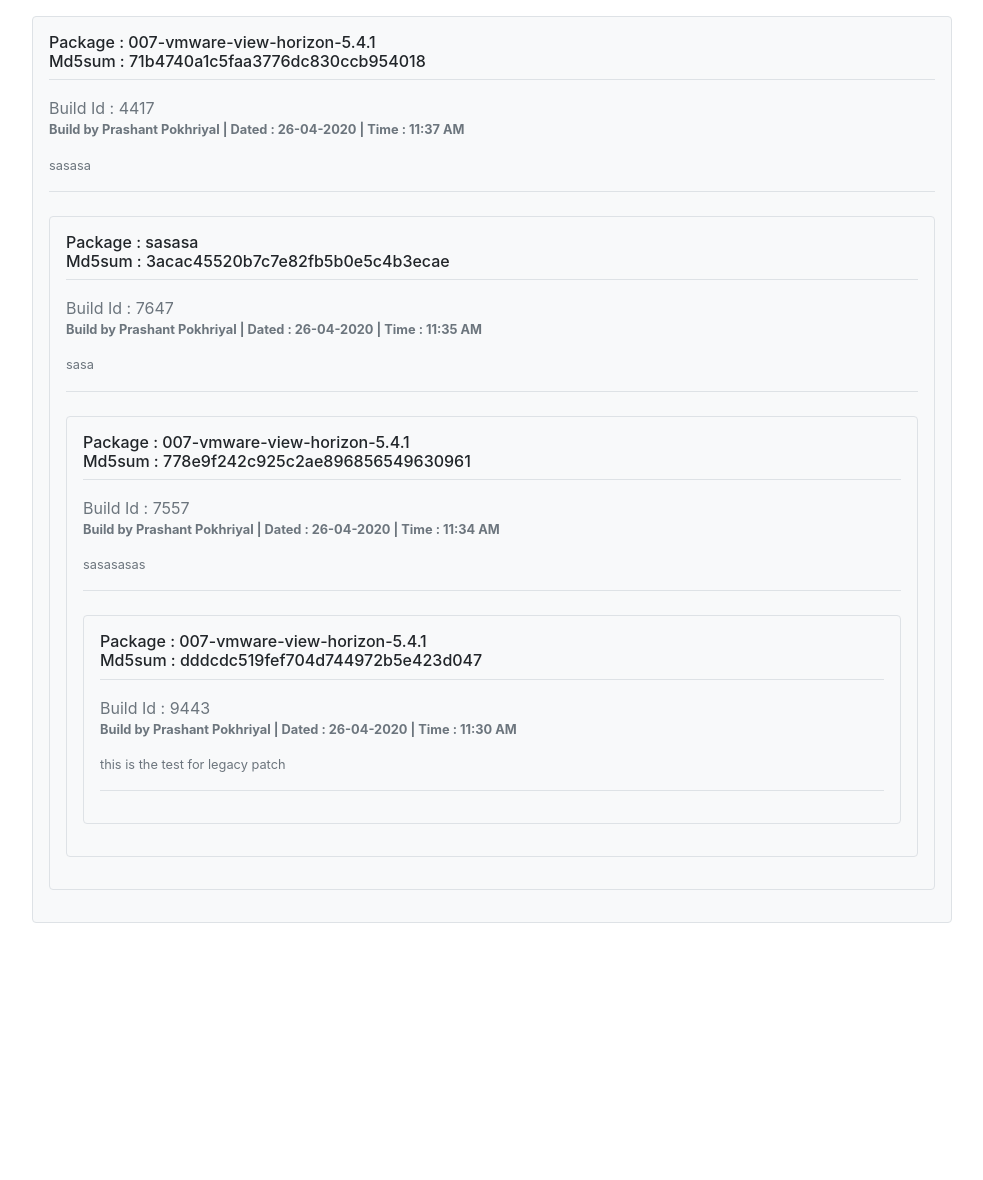
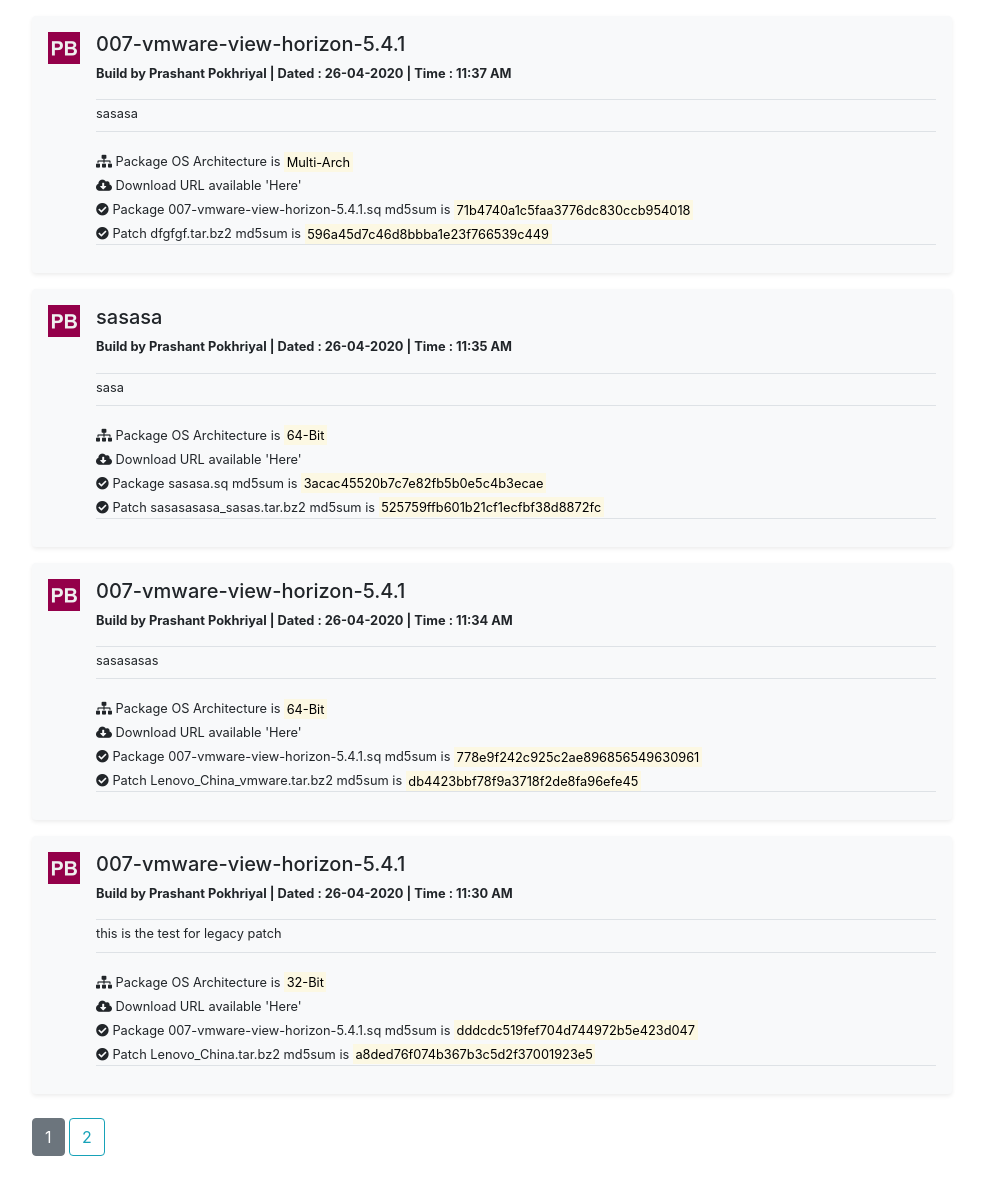
Before and after one commit to ppokhriyal/WebAccessBuild, a Flask app: page /pb_home in a window 1280 px wide. Shown: the part 167-1347 px from the top of the page, without its empty margins (148-1131 px from the left). Before the commit the page ends 1090 px from the top, so only its background shows below. Run offline with Flask 2, Linux system fonts and the light colour scheme; data comes from the database, SQL or seed files in the repository; both versions use the stored data as it was after the commit; some libraries are stand-ins or nearby versions.

Commit message:
WebAccessBuild

```diff
--- a/webaccessbuild/forms.py
+++ b/webaccessbuild/forms.py
@@ -46,6 +46,7 @@ class PBBuildForm(FlaskForm):
 	pb_rawpkgpath = StringField('Package Structure',validators=[DataRequired()])
 	pb_needpatch = BooleanField('Required Patch')
 	pb_patchtype = SelectField('Patch Format',choices=[('Current Patch','Current Patch'),('Legacy Patch','Legacy Patch')])
+	pb_patchname = StringField('Patch Name')
 	pb_removepkg = TextAreaField('Remove Packages')
 	pb_install_script = TextAreaField('Install Script')
 	pb_submit = SubmitField('Build')
--- a/webaccessbuild/models.py
+++ b/webaccessbuild/models.py
@@ -28,6 +28,7 @@ class PB(db.Model):
 	id = db.Column(db.Integer,primary_key=True)
 	pb_buildid = db.Column(db.Integer,unique=True,nullable=False)
 	pb_pkgname = db.Column(db.String(60),nullable=False)
+	pb_patchname = db.Column(db.String(60))
 	pb_date_posted = db.Column(db.DateTime(),nullable=False,default=datetime.now)
 	pb_description = db.Column(db.Text,nullable=False)
 	pb_os_arch = db.Column(db.Text,nullable=False)
--- a/webaccessbuild/routes.py
+++ b/webaccessbuild/routes.py
@@ -33,7 +33,7 @@ def pb_home():
     pb_page = request.args.get('page',1,type=int)
     pb_package = PB.query.order_by(PB.pb_date_posted.desc()).paginate(page=pb_page,per_page=4)
 
-    return render_template('pb_home.html',title='Package Builder',pb_pkg_count=pb_pkg_count,pb_package=pb_package)
+    return render_template('pb_home.html',title='Package Builder',pb_pkg_count=pb_pkg_count,pb_package=pb_package,pb_page=pb_page)
 
 
 #PB Add Remote Host Node
@@ -134,6 +134,7 @@ def pb_newbuild():
         cmd_md5sum = "md5sum "+pb_pkgbuildpath+'/'+str(form.pb_pkgbuildid.data)+'/'+str(form.pb_osarch.data)+'/'+str(form.pb_pkgname.data).casefold().split(':')[0]+'/'+str(form.pb_pkgname.data).casefold().split(':')[1]+'.sq'
         proc = subprocess.Popen(cmd_md5sum,shell=True,stdout=subprocess.PIPE,stderr=subprocess.PIPE)
         o,e = proc.communicate()
+        pb_pkg_md5sum = o.decode('utf-8').split(' ')[0]
 
         #Remove sq after download
         stdin,stdout,stderr = client.exec_command("rm -rf  "+form.pb_rawpkgpath.data+"/"+str(form.pb_pkgname.data).casefold().split(':')[1]+'.sq')
@@ -207,22 +208,123 @@ def pb_newbuild():
                 subprocess.call(["chmod -R 755 "+pb_pkgbuildpath+str(form.pb_pkgbuildid.data)],shell=True)
 
                 #Build Final Patch Tar
-                patch_name = form.pb_pkgname.data.split(':')[1]+'.tar.bz2'
+                patch_name = form.pb_patchname.data.replace(' ','_')+'.tar.bz2'
                 tar_file_path = pb_pkgbuildpath+str(form.pb_pkgbuildid.data)+'/Patch/'+patch_name
                 tar = tarfile.open(tar_file_path,mode='w:bz2')
                 os.chdir(pb_pkgbuildpath+str(form.pb_pkgbuildid.data)+'/Patch/')
                 tar.add(".")
                 tar.close()
 
+                #Damage Patch
+                cmd = "damage corrupt "+pb_pkgbuildpath+str(form.pb_pkgbuildid.data)+'/Patch/'+patch_name+" 1"
+                proc = subprocess.Popen(cmd,shell=True,stdout=subprocess.PIPE,stderr=subprocess.PIPE)
+                o,e = proc.communicate()
 
+                #MD5SUM of Patch
+                cmd = "md5sum "+pb_pkgbuildpath+str(form.pb_pkgbuildid.data)+'/Patch/'+patch_name
+                proc = subprocess.Popen(cmd,shell=True,stdout=subprocess.PIPE,stderr=subprocess.PIPE)
+                o,e = proc.communicate()
+                pb_patch_md5sum = o.decode('utf-8').split(' ')[0]
 
+                #Update DataBase
+                update_db = PB(pb_buildid=form.pb_pkgbuildid.data,pb_pkgname=form.pb_pkgname.data.split(':')[1],pb_patchname=form.pb_patchname.data.replace(' ','_'),pb_description=form.pb_pkgdescription.data,
+                    pb_os_arch=form.pb_osarch.data,pb_md5sum_pkg=pb_pkg_md5sum,pb_md5sum_patch=pb_patch_md5sum,pb_author=current_user)
+                db.session.add(update_db)
+                db.session.commit()
 
             else:
                 #Legacy patch selected
                 os.makedirs(pb_pkgbuildpath+str(form.pb_pkgbuildid.data)+'/Patch/root/firmware_update/add-pkg')
+                #copy the new build package
+                cmd = "cp -pa "+pb_pkgbuildpath+str(form.pb_pkgbuildid.data)+'/'+str(form.pb_osarch.data)+'/'+str(form.pb_pkgname.data).casefold().split(':')[0]+'/'+str(form.pb_pkgname.data).casefold().split(':')[1]+'.sq'+" "+pb_pkgbuildpath+str(form.pb_pkgbuildid.data)+'/Patch/root/firmware_update/add-pkg/'+str(form.pb_pkgname.data).casefold().split(':')[0]+':'+str(form.pb_pkgname.data).casefold().split(':')[1]+'.sq'
+                proc = subprocess.Popen(cmd,shell=True,stdout=subprocess.PIPE,stderr=subprocess.PIPE)
+                o,e = proc.communicate()
+                #Check for remove packages and files
+                if len(form.pb_removepkg.data) != 0:
+                    remove_pkgs = form.pb_removepkg.data.split(':')
+                    try:
+                        for i in remove_pkgs:
+                            #Check for prefix
+                            prefix = i.split('-',1)
+                            if prefix[0].casefold() not in ['core','basic','apps']:
+                                flash(f'Missing Prefix in {prefix[0]},while removing package','danger')
+                                return redirect(url_for('pb_home'))
+
+                            os.makedirs(pb_pkgbuildpath+str(form.pb_pkgbuildid.data)+'/Patch/root/firmware_update/delete-pkg')
+
+                            if prefix[0].casefold() == 'core':
+                                Path(pb_pkgbuildpath+str(form.pb_pkgbuildid.data)+'/Patch/root/firmware_update/delete-pkg/core:'+prefix[1]).touch()
+
+                            if prefix[0].casefold() == 'basic':
+                                Path(pb_pkgbuildpath+str(form.pb_pkgbuildid.data)+'/Patch/root/firmware_update/delete-pkg/basic:'+prefix[1]).touch()
+
+                            if prefix[0].casefold() == 'apps':
+                                Path(pb_pkgbuildpath+str(form.pb_pkgbuildid.data)+'/Patch/root/firmware_update/delete-pkg/apps:'+prefix[1]).touch()
+
+                    except Exception as ee:
+                        print(ee)
+
+                #Check if Install script is empty
+                if len(form.pb_install_script.data) != 0:
+
+                    install_script = form.pb_install_script.data.split(' ')
+                    f = open(pb_pkgbuildpath+str(form.pb_pkgbuildid.data)+'/Patch/root/install',"a+")
+                    f.write("#!/bin/bash\n")
+                    for i in " ".join(install_script):
+                        f.write(i)
+
+                    f.close()
+
+                    #Create findminmax.sh
+                    with open(pb_pkgbuildpath+str(form.pb_pkgbuildid.data)+'/Patch/root/findminmax.sh',"a") as f:
+                        f.write('#!/bin/bash')
+                        f.write('\n')
+                        f.write('mount -o remount,rw /sda1')
+                        f.write('\n')
+                        f.write('exit 0')
+
+                    #Remove ^M from install script
+                    subprocess.call(["sed -i -e 's/\r//g' "+pb_pkgbuildpath+str(form.pb_pkgbuildid.data)+"/Patch/root/install"],shell=True)
+                    subprocess.call(["sed -i -e 's/\r//g' "+pb_pkgbuildpath+str(form.pb_pkgbuildid.data)+"/Patch/root/findminmax.sh"],shell=True)
+
+                #CHMOD
+                subprocess.call(["chmod -R 755 "+pb_pkgbuildpath+str(form.pb_pkgbuildid.data)],shell=True)
+
+                #Build Final Patch Tar
+                patch_name = form.pb_patchname.data.replace(' ','_')+'.tar.bz2'
+                tar_file_path = pb_pkgbuildpath+str(form.pb_pkgbuildid.data)+'/Patch/'+patch_name
+                tar = tarfile.open(tar_file_path,mode='w:bz2')
+                os.chdir(pb_pkgbuildpath+str(form.pb_pkgbuildid.data)+'/Patch/')
+                tar.add(".")
+                tar.close()
+
+                #Damage Patch
+                cmd = "damage corrupt "+pb_pkgbuildpath+str(form.pb_pkgbuildid.data)+'/Patch/'+patch_name+" 1"
+                proc = subprocess.Popen(cmd,shell=True,stdout=subprocess.PIPE,stderr=subprocess.PIPE)
+                o,e = proc.communicate()
+
+                #MD5SUM of Patch
+                cmd = "md5sum "+pb_pkgbuildpath+str(form.pb_pkgbuildid.data)+'/Patch/'+patch_name
+                proc = subprocess.Popen(cmd,shell=True,stdout=subprocess.PIPE,stderr=subprocess.PIPE)
+                o,e = proc.communicate()
+                pb_patch_md5sum = o.decode('utf-8').split(' ')[0]
+
+                #Update DataBase
+                update_db = PB(pb_buildid=form.pb_pkgbuildid.data,pb_pkgname=form.pb_pkgname.data.split(':')[1],pb_patchname=form.pb_patchname.data.replace(' ','_'),pb_description=form.pb_pkgdescription.data,
+                    pb_os_arch=form.pb_osarch.data,pb_md5sum_pkg=pb_pkg_md5sum,pb_md5sum_patch=pb_patch_md5sum,pb_author=current_user)
+                db.session.add(update_db)
+                db.session.commit()
+
+
         else:
             #Patch Checkbox is not checked
-            pass
+            subprocess.call(["chmod -R 755 "+pb_pkgbuildpath+str(form.pb_pkgbuildid.data)],shell=True)
+
+            #Update DataBase
+            update_db = PB(pb_buildid=form.pb_pkgbuildid.data,pb_pkgname=form.pb_pkgname.data.split(':')[1],pb_patchname='None',pb_description=form.pb_pkgdescription.data,
+                    pb_os_arch=form.pb_osarch.data,pb_md5sum_pkg=pb_pkg_md5sum,pb_md5sum_patch='None',pb_author=current_user)
+            db.session.add(update_db)
+            db.session.commit()
 
 
     return render_template('pb_newbuild.html',title='New Package Build',form=form,build=pb_pkgbuildid)
--- a/webaccessbuild/templates/pb_home.html
+++ b/webaccessbuild/templates/pb_home.html
@@ -11,20 +11,40 @@
 		<p>Empty Package Build History !!</p>
 	{% else %}
 		{% for i in pb_package.items %}
-			<div class="my-3 p-3 bg-light border rounded">
-				<h6 class="border-bottom border-gray pb-2 mb-0">Package : {{i.pb_pkgname}}<br>
-				Md5sum : {{i.pb_md5sum_pkg}}</h6>
+			<div class="media my-3 p-3 bg-light rounded shadow-sm ">
 
-				<div class="media text-muted pt-3">
-					<rect width="100%" height="100%" fill="#007bff"/>
-					<text fill="#007bff">Build Id : {{i.pb_buildid}}</text>
-					<p class="media-body pb-3 mb-0 small lh-125 ">
+  				<img src="{{url_for('static',filename='images/pbico.png')}}" width="32" height="32" class="mr-3" alt="...">
+  				<div class="media-body">
+    				<h5 class="mt-0">{{i.pb_pkgname}}</h5>
+    				<p class="media-body pb-3 mb-0 small lh-125 border-bottom border-gray">
         				<strong class="" lass="d-block text-gray-dark">Build by {{i.pb_author.username}} | Dated : {{ i.pb_date_posted.strftime('%d-%m-%Y')}} | Time : {{i.pb_date_posted.strftime('%H:%M %p')}}</strong>
       				</p>
-      				<p class="media-body pb-3 mb-0 small lh-125">{{i.pb_description | safe}}</p>
-				</div>
-				<div class="border-top pt-2 mb-2">
+    				<p class="media-body pt-1 pb-2 small lh-125 border-bottom border-gray ">{{i.pb_description | safe}}</p>
+    				<small>
+    					<i class="fas fa-sitemap"></i> Package OS Architecture is <mark>{{i.pb_os_arch}}</mark> <br>
+    					<i class="fas fa-cloud-download-alt"></i> Download URL available <a>'Here'</a><br>
+    					<i class="fas fa-check-circle"></i> Package {{i.pb_pkgname}}.sq md5sum is <mark>{{i.pb_md5sum_pkg}}</mark><br>
+    					<i class="fas fa-check-circle"></i> Patch {{i.pb_patchname}}.tar.bz2 md5sum is <mark>{{i.pb_md5sum_patch}}</mark><br>
+    				</small>
+    				<div class="border-top pt-1 mb-2"></div>
+    				{% if i.pb_author == current_user %}
+    					<a class="badge badge-danger float-right pb-1" href="#" role="button">Remove</a>
+    				{% endif %}
+  				</div>
 			</div>
 		{% endfor %}
+		<div class="rounded-0 col-lg-13 mx-auto">
+    		{% for page_num in pb_package.iter_pages(left_edge=1,right_edge=1,left_current=1,right_current=2) %}
+      			{% if page_num %}
+        			{% if pb_package.page == page_num %}
+          				<a class="btn btn-secondary mb-4 mt-2" href="{{ url_for('pb_home',page=page_num)}}">{{ page_num }}</a>
+        			{% else %}
+          				<a class="btn btn-outline-info mb-4 mt-2" href="{{ url_for('pb_home',page=page_num)}}">{{ page_num }}</a>
+        			{% endif %}
+      			{% else %}
+        			...
+      			{% endif %}
+    		{% endfor %}
+   		</div>
 	{% endif %}
 {% endblock content%}
```
Also changed, not shown: webaccessbuild/templates/pb_newbuild.html (+8 -3 lines), webaccessbuild/pb.db, webaccessbuild/static/images/fb.svg (deleted), webaccessbuild/static/images/ib.svg (deleted), webaccessbuild/static/images/pb.png (deleted), webaccessbuild/static/images/pb.svg (deleted), webaccessbuild/static/images/pbico.png (added), webaccessbuild/users.db.
